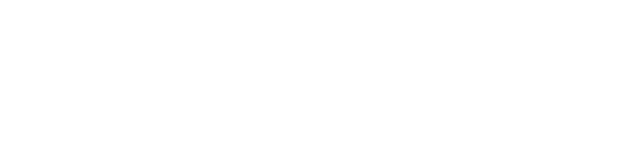
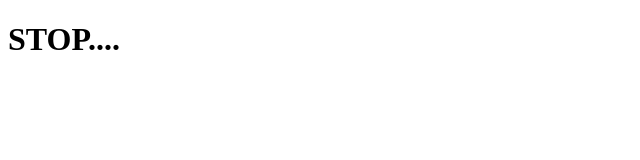
Before and after one commit to oli999/test15, a plain HTML site: page sumi.html in a window 1280 px wide. Shown: the whole page, without its empty margins (0-640 px from the left). Drawn offline with Linux system fonts and the light colour scheme.

Commit message:
h1 added

```diff
--- a/beautiful_Tina.html
+++ b/sumi.html
@@ -2,9 +2,9 @@
 <html lang="en">
 <head>
 	<meta charset="UTF-8">
-	<title>beautiful_Tina.html</title>
+	<title>sumi.......html</title>
 </head>
 <body>
-
+<h1>STOP....</h1>
 </body>
 </html>
```
